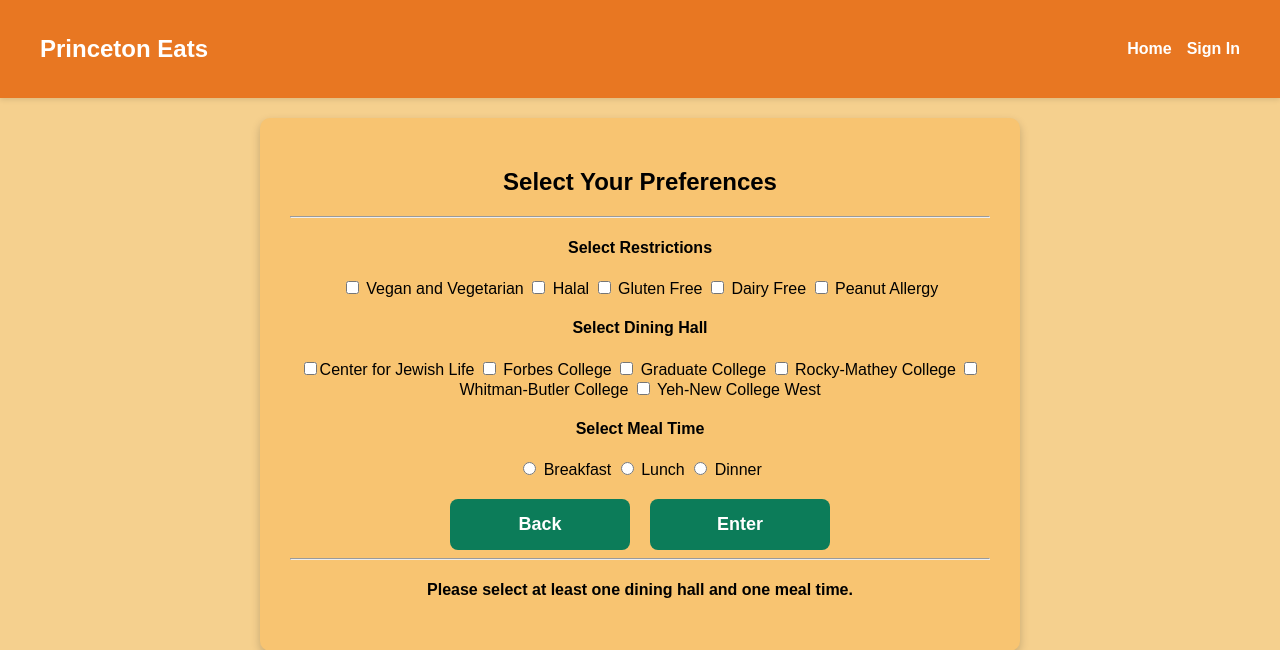
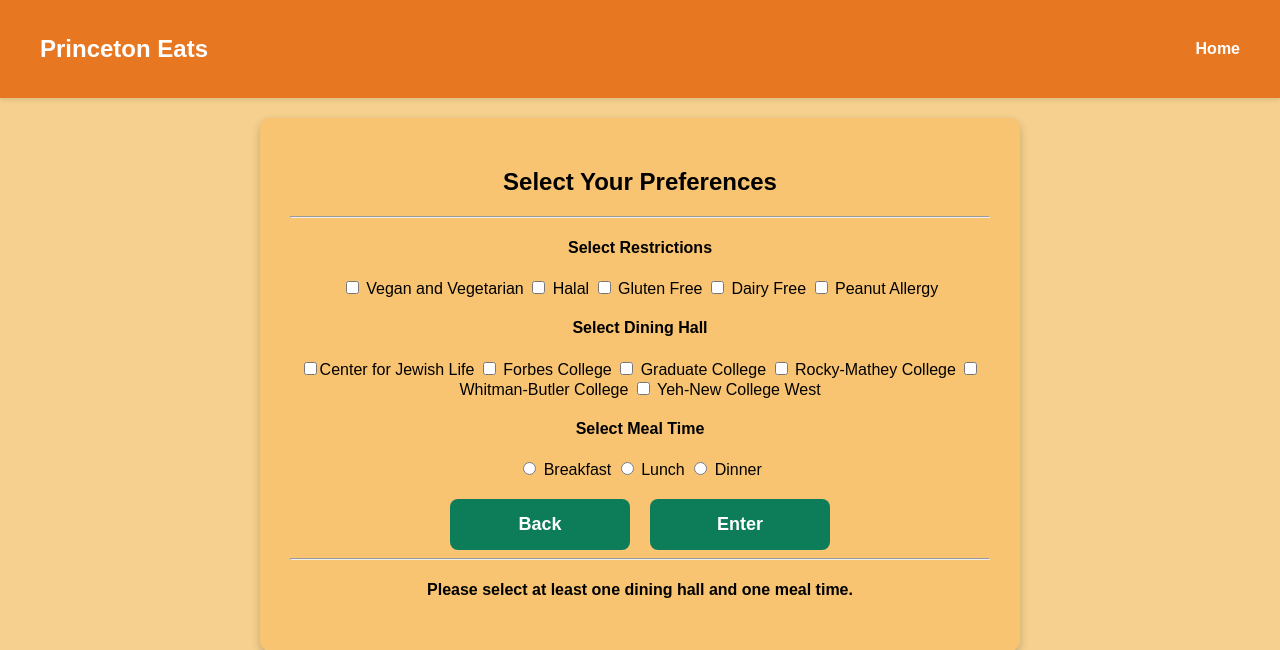
Before and after one commit to princeton-eats/princetoneats, a Flask app: page /find_meals in a window 1280 px wide. Shown: the top 650 px of the page. Run offline with Flask 3, Linux system fonts and the light colour scheme.

Commit message:
removed sign in from find_meals

```diff
--- a/src/princetoneats/templates/find_meals.html
+++ b/src/princetoneats/templates/find_meals.html
@@ -11,7 +11,6 @@
         <h1 class="logo">Princeton Eats</h1>
         <div class="nav-links">
             <a href="/">Home</a>
-            <a href="/">Sign In</a> <!-- Needs to be linked to CAS -->
         </div>
     </nav>
 
--- a/src/princetoneats/templates/meals_list.html
+++ b/src/princetoneats/templates/meals_list.html
@@ -13,7 +13,6 @@
         <h1 class="logo">Princeton Eats</h1>
         <div class="nav-links">
             <a href="/">Home</a>
-            <a href="/">Sign In</a> <!-- Needs to be linked to CAS -->
         </div>
     </nav>
 
```
